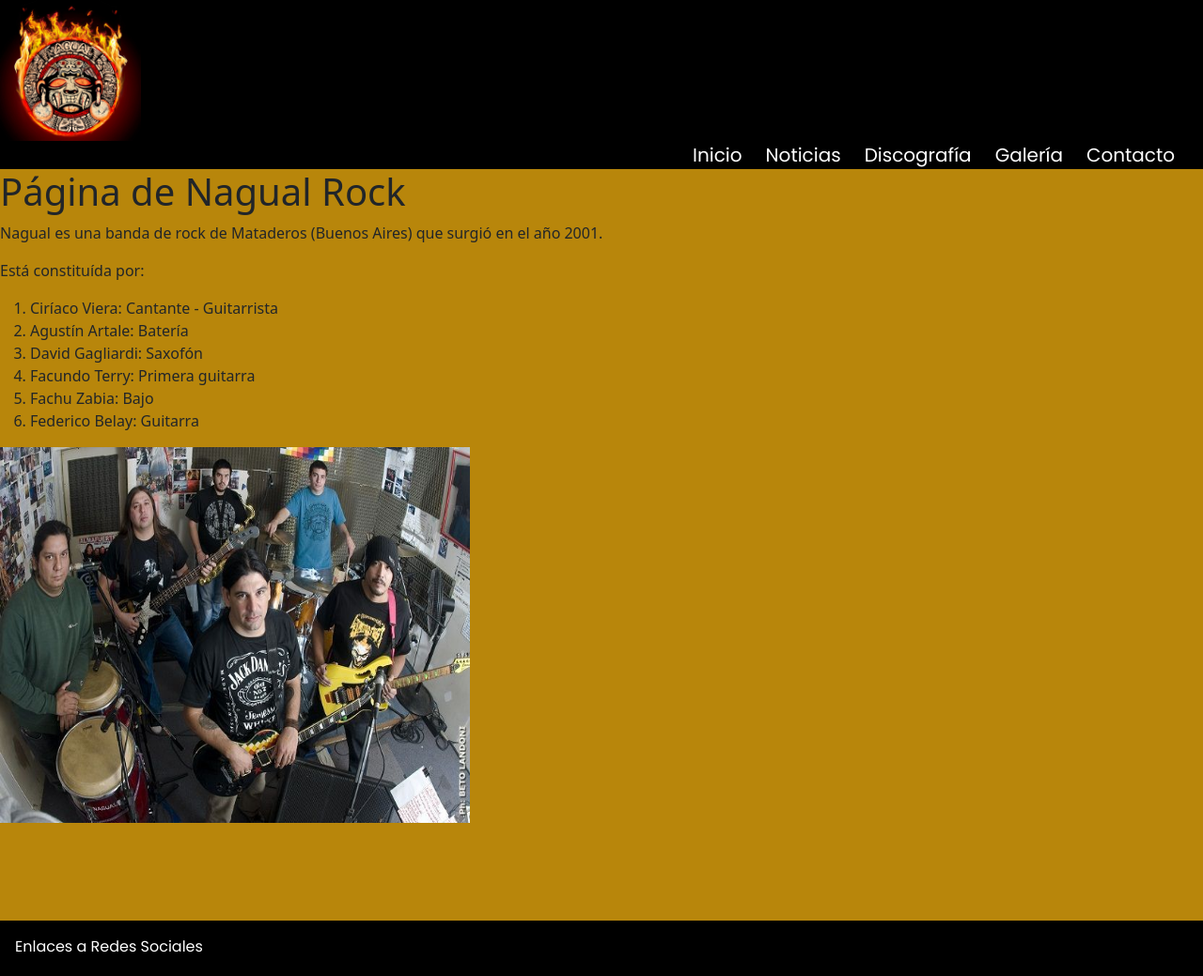
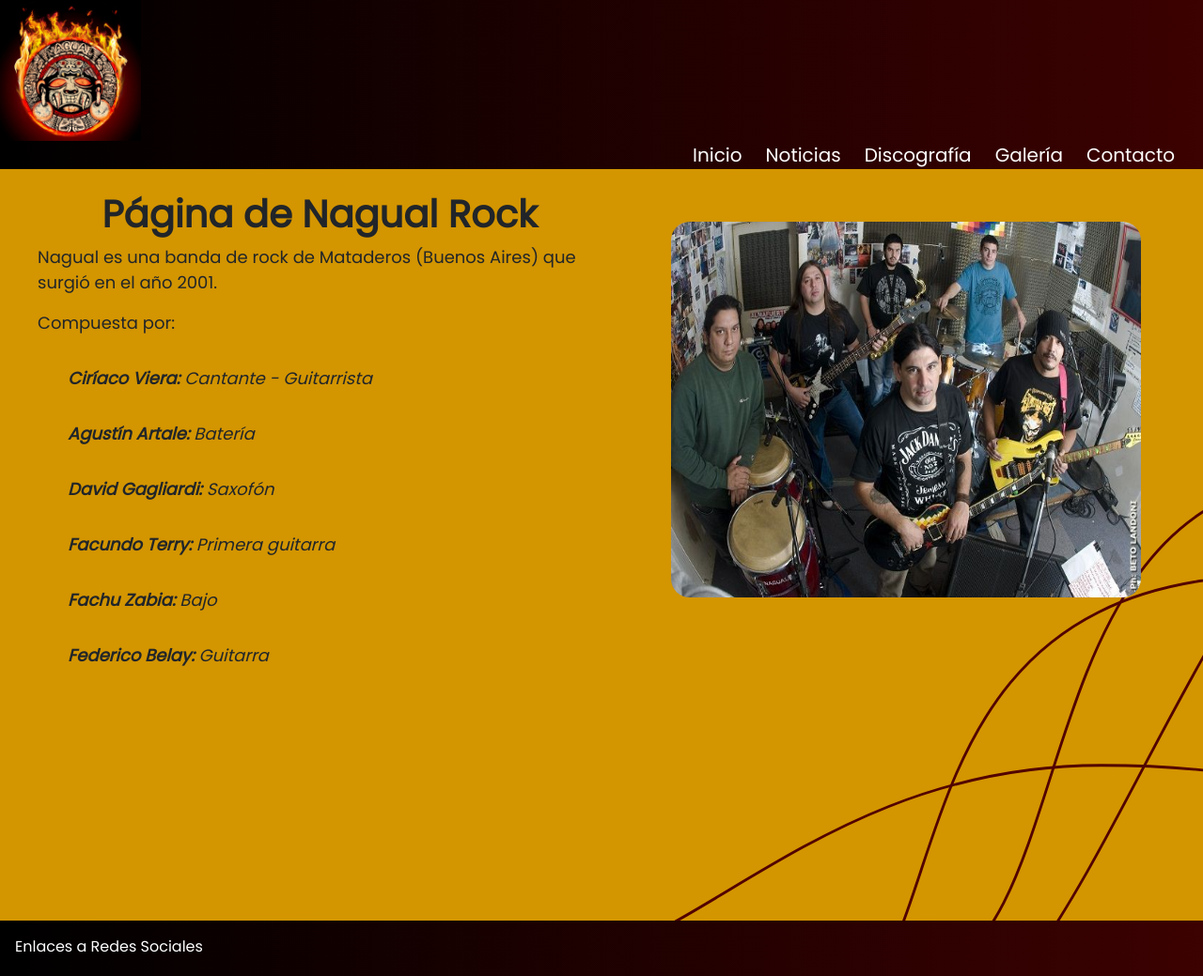
Before and after one commit to MatiasArce99/Nagual, a website: page index.html in a window 1280 px wide. Shown: the top 1039 px of the page at 94% size. Drawn offline with Linux system fonts and the light colour scheme; some icons are missing.

Commit message:
Agregando MAP

```diff
--- a/index.html
+++ b/index.html
@@ -41,7 +41,7 @@
             </ul>
         </nav>
     </header>
-   <!--<main class="cuerpo">
+   <main class="cuerpo">
         <section class="inicio1">
             <div class="inicio1__izq" id="informacion">
                 <h1>Página de Nagual Rock</h1>
@@ -60,12 +60,12 @@
                 <img class="inicio1__integrantes" src="./pictures/Integrantes.jpg" alt="Integrantes" width="500" height="400">
             </div>
         </section>
-    </main>-->
-    <main>
+    </main>
+    <!--<main>
         <section class="cuerpo">
             <h1>Página de Nagual Rock</h1>
-            <div>
-                <div>
+            <div class="inicio">
+                <div class="inicio__informacion">
                     <p>Nagual es una banda de rock de Mataderos (Buenos Aires) que surgió en el año 2001.</p>
                     <p>Está constituída por:</p>
                     <ol>
@@ -77,12 +77,12 @@
                         <li><span>Federico Belay:</span> Guitarra</li>
                     </ol>
                 </div>
-                <div>
+                <div class="inicio__integrantes">
                     <img src="./pictures/Integrantes.jpg" alt="Integrantes" width="500" height="400">
                 </div>
             </div>
         </section>
-    </main>
+    </main>-->
     <footer class="footer">
         <p class="footer__parrafo">Enlaces a Redes Sociales</p>
         <div class="footer__redes" id="redes">
--- a/scss/partials/_cuerpo.scss
+++ b/scss/partials/_cuerpo.scss
@@ -1,7 +1,24 @@
 .cuerpo{
-    background-color: $colorCuerpo;
+    background-image: url(../pictures/Curva-Line.svg);
     min-height: 100vh;
+    background-repeat: no-repeat;
+    background-attachment: fixed;
+    background-size: cover;
 }
+
+/*.inicio{
+    display: flex;
+    flex-direction: row;
+    flex-wrap: wrap;
+
+    &__informacion ol li{
+        list-style: none;
+    }
+
+    &__integrantes img{
+       border-radius: 25px;
+    }
+}*/
 
 .inicio1{
     display: flex;
@@ -27,6 +44,8 @@
 
 .inicio1__integrantes{
     margin: 0 auto;
+    border-radius: 20px;
+    margin-top: 2rem;
 }
 
 #informacion h1{
--- a/scss/partials/_footer.scss
+++ b/scss/partials/_footer.scss
@@ -1,5 +1,5 @@
 .footer{
-    background-color: $colorFooter;
+    background-image: map-get($degradado, d1);
 
     &__parrafo{
         font-family: 'Poppins', sans-serif;
--- a/scss/partials/_header.scss
+++ b/scss/partials/_header.scss
@@ -1,5 +1,5 @@
 .header{
-    background-color: $colorHeader;
+    background-image: map-get($degradado, d1);
 
     .nav{
         justify-content: flex-end;
@@ -12,7 +12,7 @@
 
     &__ul{
         font-family: 'Poppins', sans-serif;
-        background-color: $colorHeader;
+        /*background-color: $colorHeader;*/
         list-style: none;
         display: flex;
         flex-direction: row;
--- a/scss/partials/_variables.scss
+++ b/scss/partials/_variables.scss
@@ -3,3 +3,6 @@ $colorLetraHeader: white;
 $colorCuerpo: darkgoldenrod;
 $colorFooter: black;
 $colorLetraFooter: white;
+$degradado: (
+    d1: linear-gradient(to left, rgb(60, 1, 1), black)
+);
```
Also changed, not shown: css/main.css, pictures/Curva-Line.svg (added).
